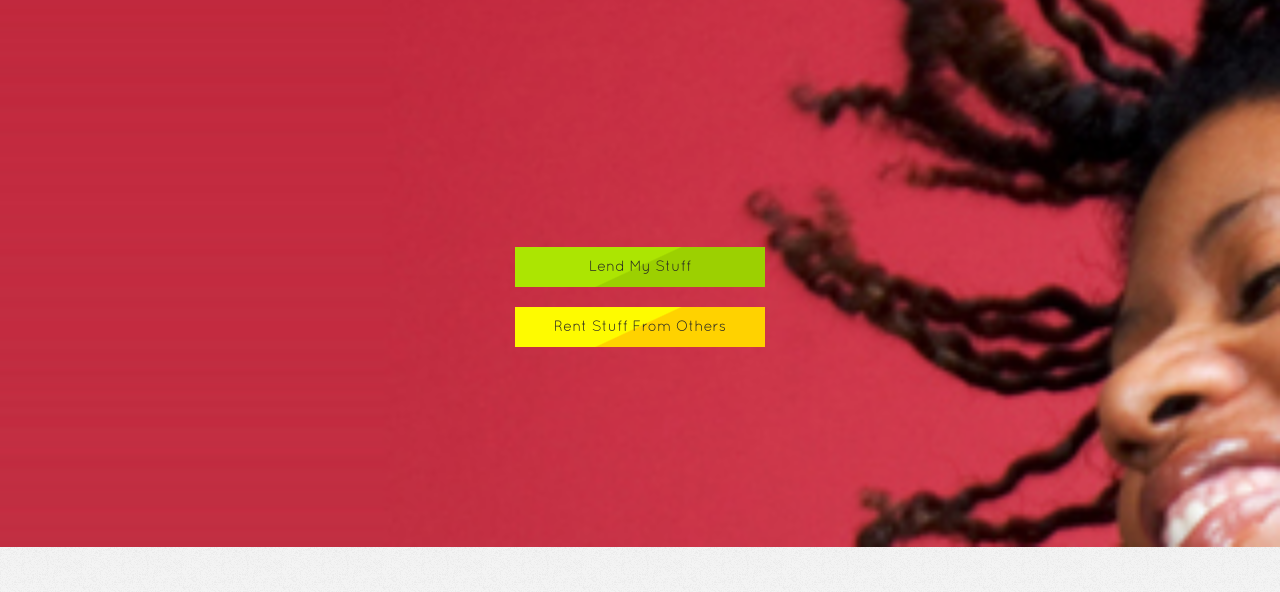
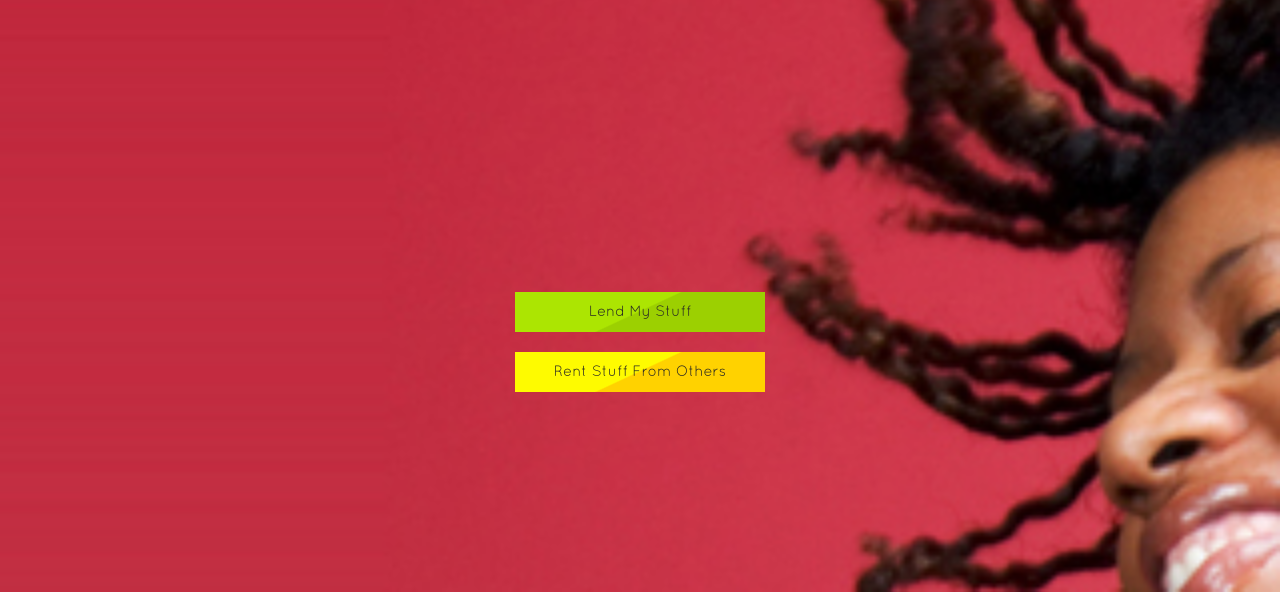
Before and after one commit to search4rent/fe-prototype, a website: page pages/01_index/index.html in a window 1280 px wide. Shown: the part 208-800 px from the top of the page. Drawn offline with nearby package versions, Linux system fonts and the light colour scheme.

Commit message:
fixes background-image

```diff
--- a/styles/catalog/src/stage.sass
+++ b/styles/catalog/src/stage.sass
@@ -7,7 +7,7 @@
 
 .stage
     height: 100%
-    top: -4.5rem
+    top: 0
     z-index: -1
     background-image: url(../../../img/01_index/stage-home.jpg)
     -webkit-background-size: cover
```
Also changed, not shown: test.html (deleted, +0 -1 lines), styles/catalog/dist/main.css.
